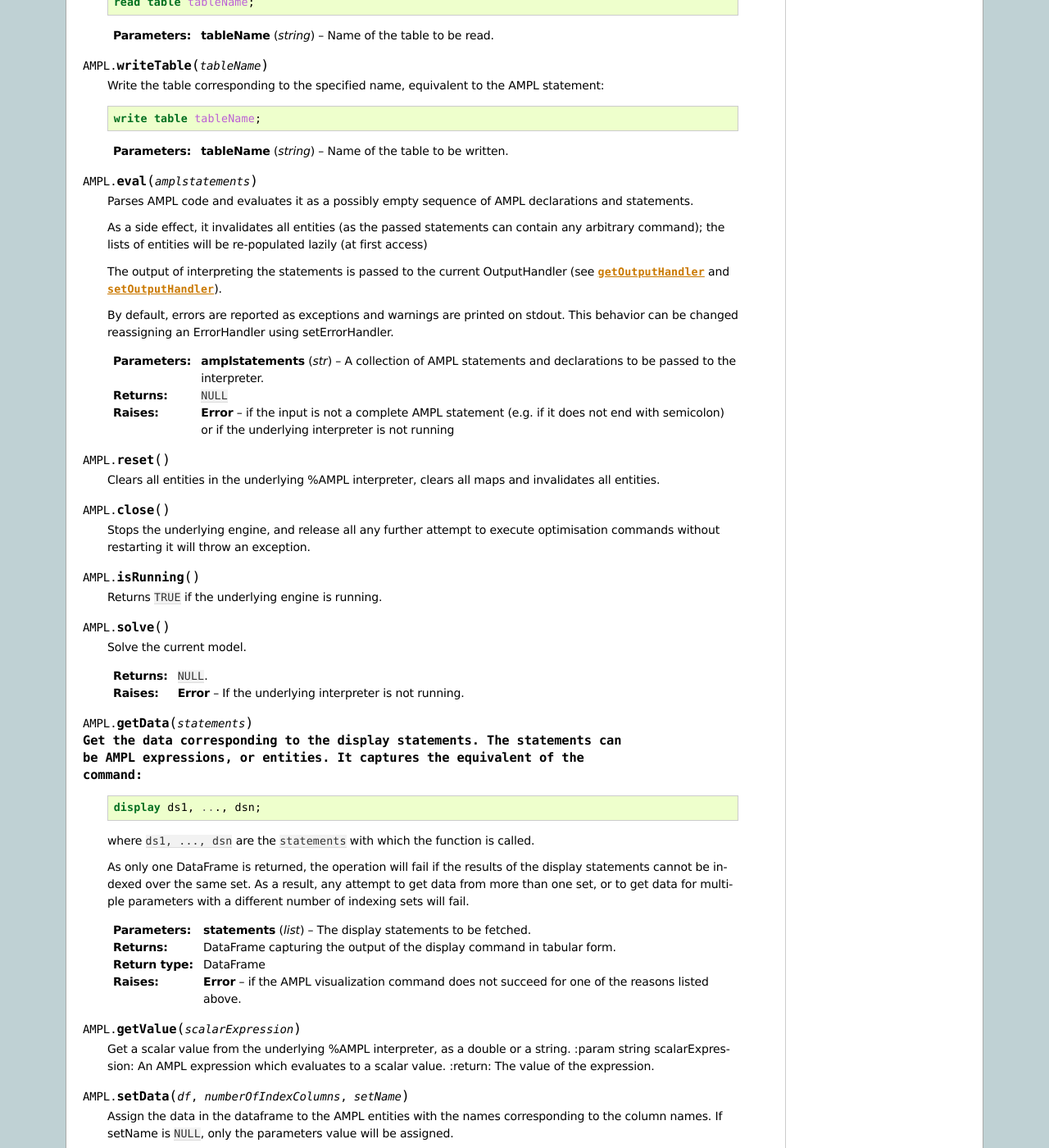
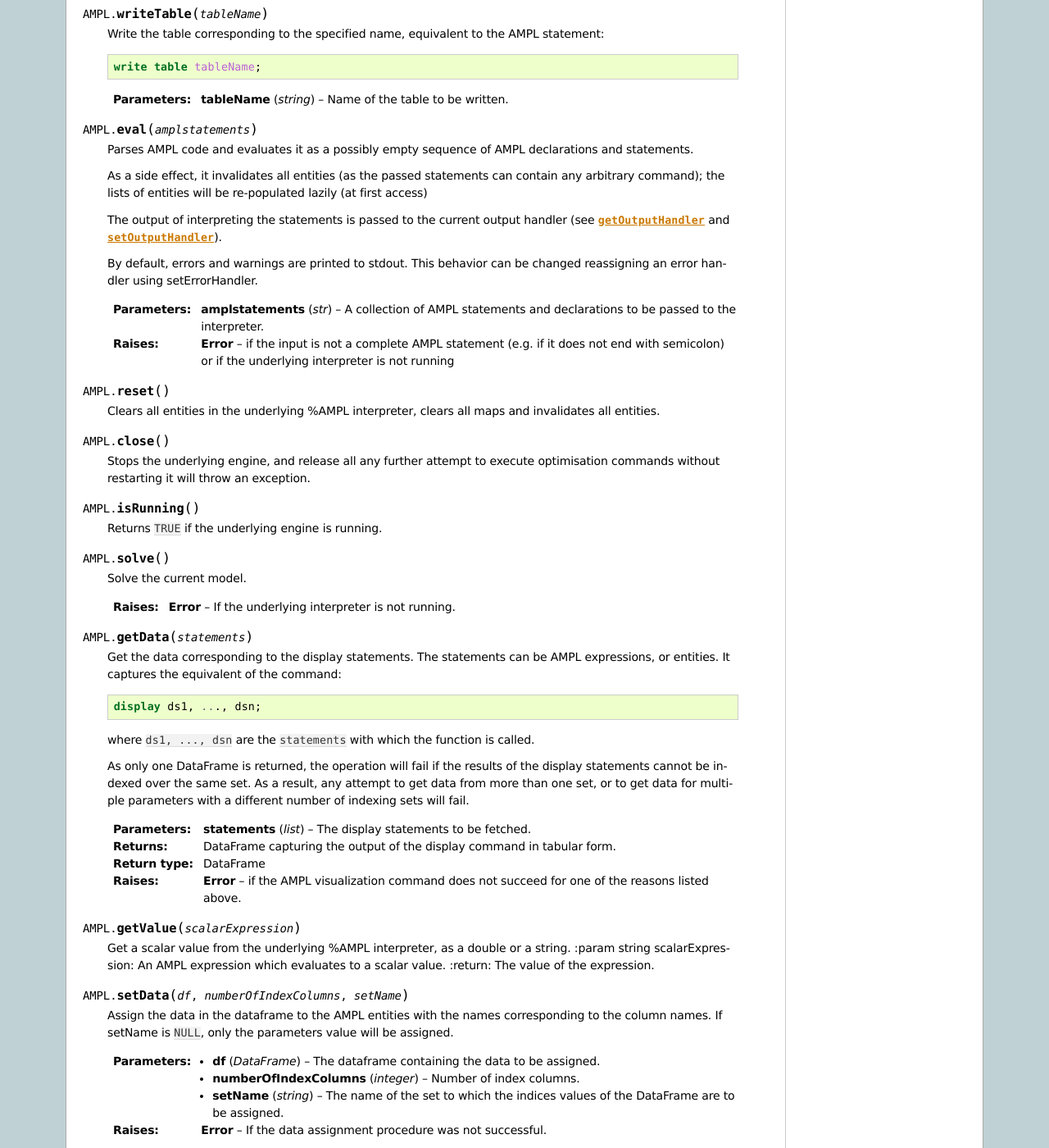
Before and after one commit to ampl/rAMPL, a Sphinx documentation site: the page built from docs/source/reference/ramplcpp.rst, in a window 1280 px wide and 1400 px high, scrolled down 2258 px. Shown: the whole window at 82% size. Built offline with Sphinx 7.4.7, drawn with Linux system fonts in a browser that asks for light colours; some of the changed text lies outside the part shown.

Commit message:
Print AMPL errors to stdout instead of raising exceptions

```diff
--- a/docs/source/class-structure.rst
+++ b/docs/source/class-structure.rst
@@ -115,7 +115,7 @@
   and :meth:`.AMPL.setErrorHandler()`.
 * Generic errors coming from the API, which are detected outside the translator are thrown as exceptions.
 
-The default implementation of the error handler throws exceptions on errors and prints the warnings to stdout.
+The default implementation of the error handler prints errors and warnings to stdout.
 
 
 
--- a/docs/source/reference/ramplcpp.rst
+++ b/docs/source/reference/ramplcpp.rst
@@ -37,8 +37,7 @@
   - Generic errors coming from misusing the API, which are detected in
     R, are thrown as exceptions.
 
-  The default implementation of the error handler throws exceptions on errors
-  and prints to console on warnings.
+  The default implementation of the error handler prints errors and warnings to the console.
 
   The output of every user interaction with the underlying translator is
   handled implementing the abstract class :class:`~amplpy.OutputHandler`.
@@ -90,7 +89,6 @@
 
   :param str name: Name of the option to be set (alphanumeric without spaces).
   :param value: string/number/boolean representing the value the option must be set to.
-  :return: ``NULL``
   :raises Error: If the option name is not valid.
 
 .. method:: AMPL.getOption(name)
@@ -137,7 +135,6 @@
   access)
 
   :param str fileName: Full path to the file.
-  :return: ``NULL``
   :raises Error: In case the file does not exist.
 
 .. method:: AMPL.readData(fileName)
@@ -149,7 +146,6 @@
   mode.
 
   :param str filName: Full path to the file.
-  :return: ``NULL``
   :raises Error: In case the file does not exist.
 
 .. method:: AMPL.readTable(tableName)
@@ -183,16 +179,15 @@
   re-populated lazily (at first access)
 
   The output of interpreting the statements is passed to the current
-  OutputHandler (see :meth:`~.AMPL.getOutputHandler` and
+  output handler (see :meth:`~.AMPL.getOutputHandler` and
   :meth:`~.AMPL.setOutputHandler`).
 
-  By default, errors are reported as exceptions and warnings are printed on
-  stdout. This behavior can be changed reassigning an
-  ErrorHandler using setErrorHandler.
+  By default, errors and warnings are printed to stdout.
+  This behavior can be changed reassigning an
+  error handler using setErrorHandler.
 
   :param str amplstatements: A collection of AMPL statements and declarations
     to be passed to the interpreter.
-  :return: ``NULL``
   :raises Error: if the input is not a complete AMPL statement (e.g.
     if it does not end with semicolon) or if the underlying
     interpreter is not running
@@ -215,10 +210,10 @@
 
   Solve the current model.
 
-  :return: ``NULL``.
   :raises Error: If the underlying interpreter is not running.
 
 .. method:: AMPL.getData(statements)
+
   Get the data corresponding to the display statements. The statements can
   be AMPL expressions, or entities. It captures the equivalent of the
   command:
@@ -338,7 +333,6 @@
   Sets a new output handler.
 
   :param function outputhandler: The function handling the AMPL output derived from interpreting user commands.
-  :return: ``NULL``.
 
 .. method:: AMPL.getOutputHandler()
 
@@ -358,7 +352,6 @@
   - ``$message``: the error message.
 
   :param function errorhandler: The function handling AMPL errors and warnings.
-  :return: ``NULL``.
 
 .. method:: AMPL.getErrorHandler()
 
```
Also changed, not shown: 2 other files.
